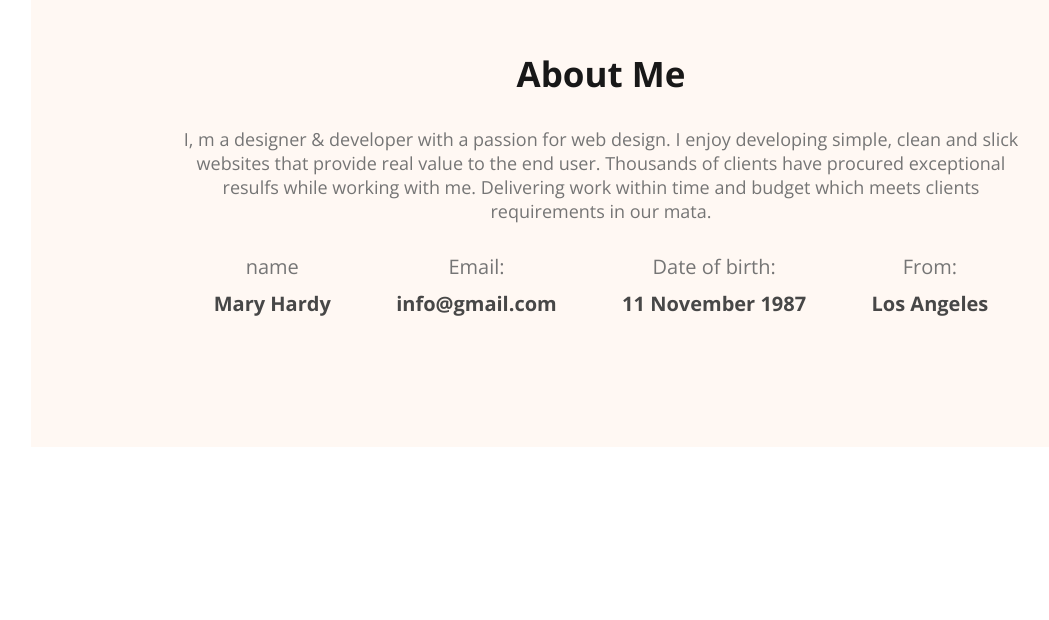
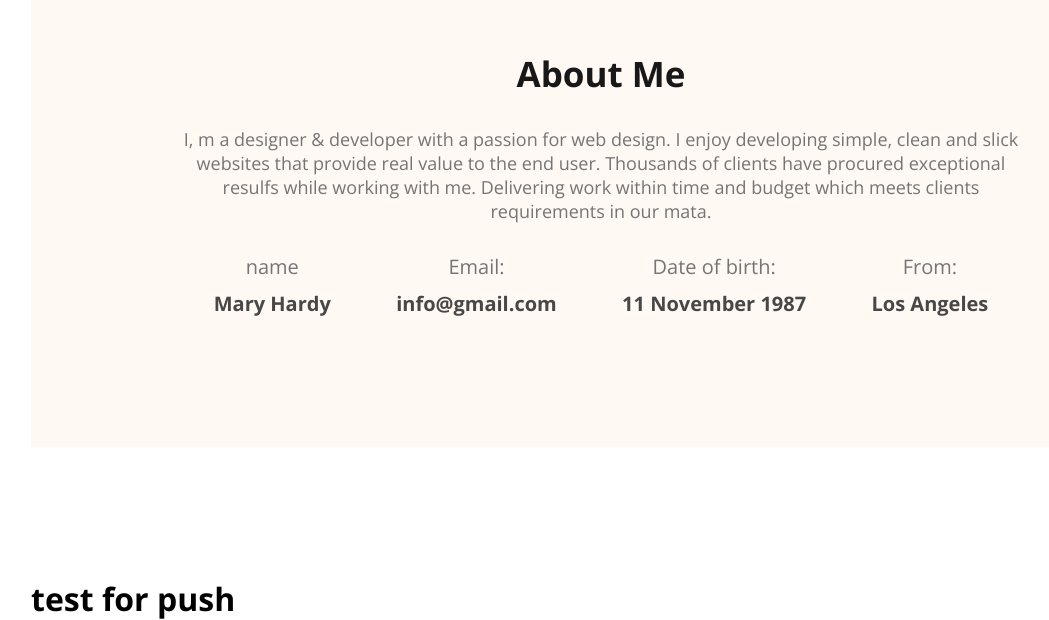
Before and after one commit to NazmulhaqueD/web-dev-portfolio, a plain HTML site: page index.html in a window 1280 px wide. Shown: the part 1027-1647 px from the top of the page, without its empty margins (39-1088 px from the left). Before the commit the page ends 1604 px from the top, so only its background shows below. Drawn offline with nearby package versions, Linux system fonts and the light colour scheme.

Commit message:
test for git push

```diff
--- a/index.html
+++ b/index.html
@@ -65,6 +65,8 @@
                 </div>
             </div>
         </section>
+
+        <h1>test for push</h1>
     </main>
     <footer>
 
```
